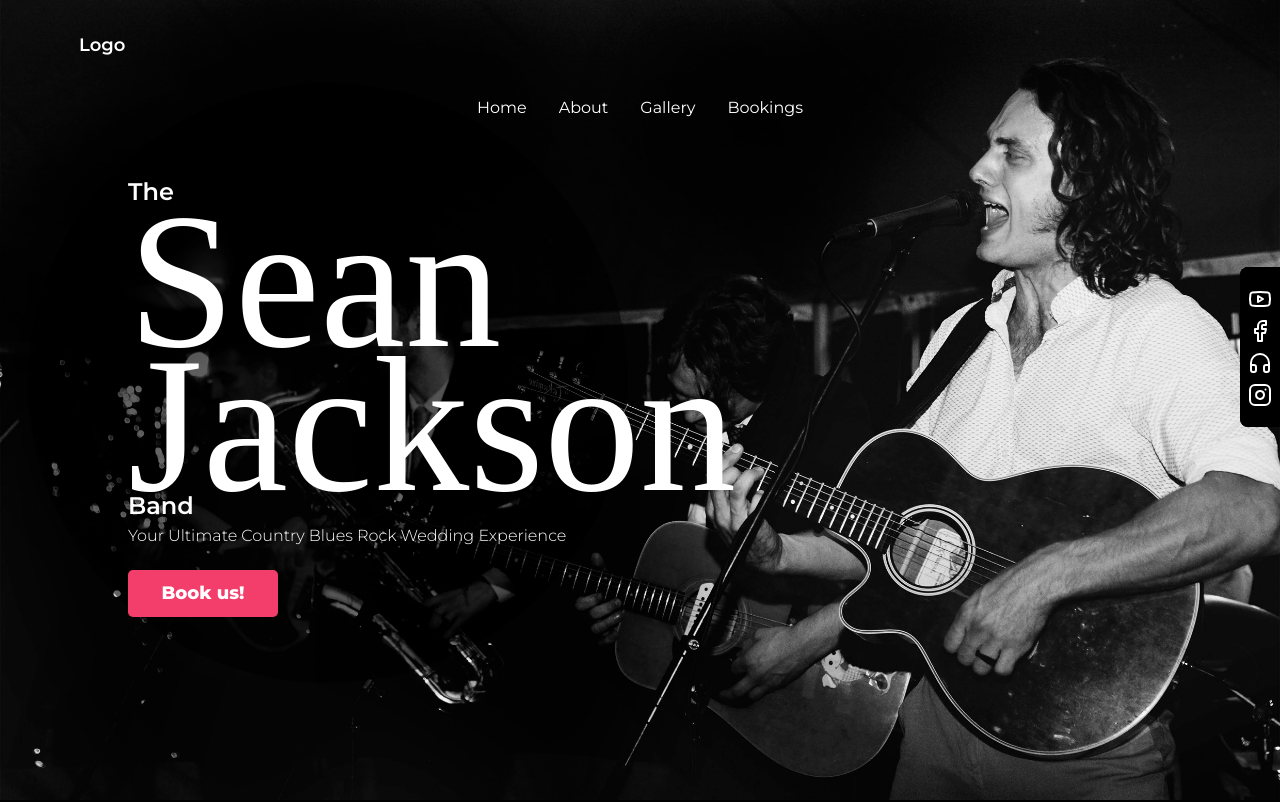
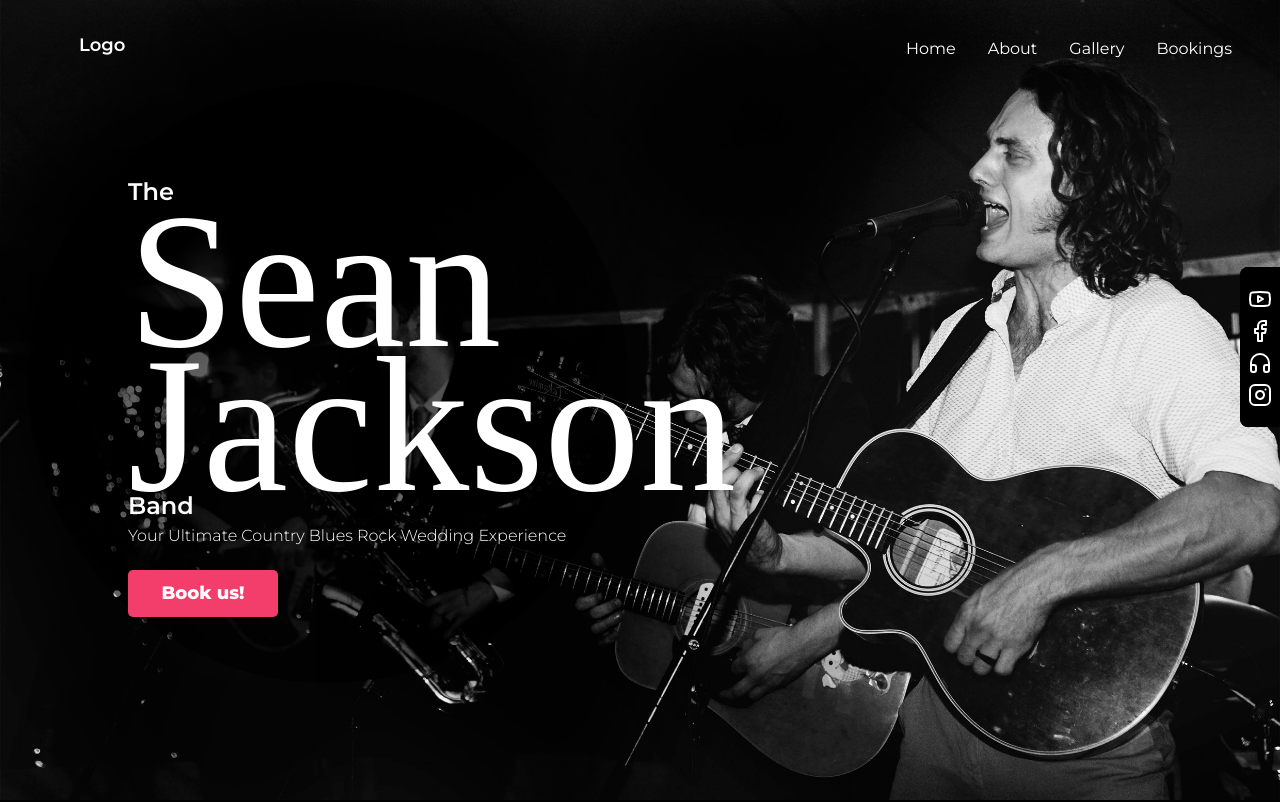
Before and after one commit to phildehovre/seanjacksonband, a React (Vite) app: page / in a window 1280 px wide. Shown: the top 802 px of the page. Built offline with nearby package versions, Linux system fonts and the light colour scheme; a web font is replaced by a local one.

Commit message:
nav buttons pushed right on md

```diff
--- a/package.json
+++ b/package.json
@@ -19,6 +19,7 @@
     "@radix-ui/react-slot": "^1.0.2",
     "class-variance-authority": "^0.7.0",
     "clsx": "^2.0.0",
+    "gsap": "^3.12.2",
     "lucide-react": "^0.268.0",
     "react": "^18.2.0",
     "react-dom": "^18.2.0",
--- a/src/components/Header.tsx
+++ b/src/components/Header.tsx
@@ -13,7 +13,7 @@ function Header() {
   return (
     <header className="bg-transparent absolute inset-x-0 top-0">
       <nav
-        className="container mx-auto"
+        className="container mx-auto md:flex md:flex-items md:justify-between items-center px-4 md:px-8"
         role="navigation"
         aria-label="Main Navigation"
       >
--- a/src/components/Testimonials.tsx
+++ b/src/components/Testimonials.tsx
@@ -1,3 +1,4 @@
+import { cn } from "@/lib/utils";
 import Section from "./Section";
 import { Star } from "lucide-react";
 
@@ -23,16 +24,6 @@ function Testimonials() {
       content:
         "We hired Sean for my 21st after hearing great things about him, and he certainly lived up to expectations! The communication and set up was great and straightforward. Sean managed to get the whole party up on their feet, playing songs that appealed to all age groups. I highly recommend Sean.",
     },
-    // {
-    //     name: ,
-    //     content: ,
-    // },
-    // {
-    //     name: ,
-    //     content: ,
-    // },
-
-    // Add more testimonials here
   ];
 
   return (
@@ -41,7 +32,9 @@ function Testimonials() {
         {testimonials.map((testimonial, index) => (
           <div
             key={index}
-            className="gap-5 p-2 md:px-8 flex flex-col justify-center bg-black-700 border-none text-color-white w-full md:w-full shadow-lg transform hover:scale-105 transition-transform"
+            className={cn(
+              "gap-5 p-2 md:px-8 flex flex-col justify-center bg-black-700 border-none text-color-white w-full md:w-full shadow-lg transform hover:scale-105 transition-transform"
+            )}
           >
             <span className="flex flex-items justify-center w-full">
               <Star fill="yellow" color="yellow" />
```
Also changed, not shown: 1 other file (tests, documents, lock files or other folders).
